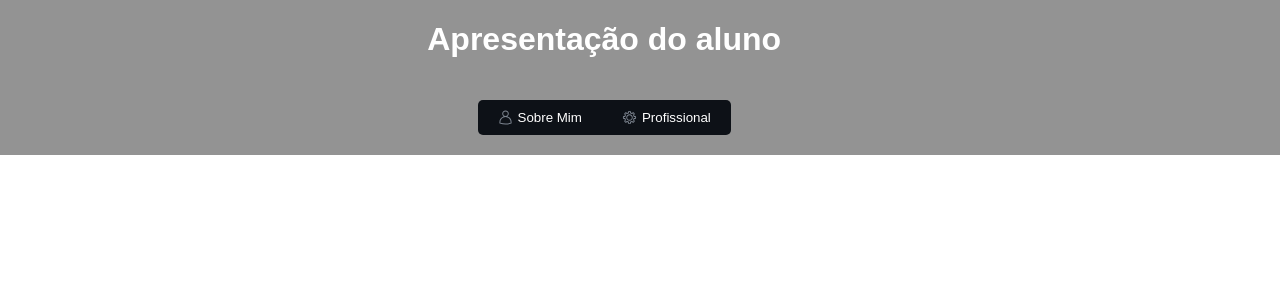
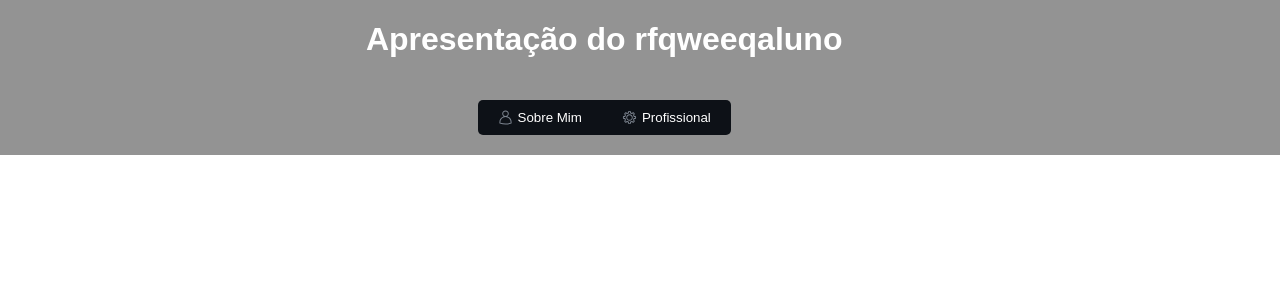
Before and after one commit to Maleski06/Primeiro-Projeto, a plain HTML site: page index.html in a window 1280 px wide. Shown: the top 301 px of the page. Drawn offline with Linux system fonts and the light colour scheme.

Commit message:
primeira alteração

```diff
--- a/index.html
+++ b/index.html
@@ -9,7 +9,7 @@
 </head>
 <body>
     <header>
-        <h1 class="apresentacao">Apresentação do aluno</h1>
+        <h1 class="apresentacao">Apresentação do rfqweeqaluno</h1>
         <nav>
           <main class="main__nav">
           <div class="input">
```
